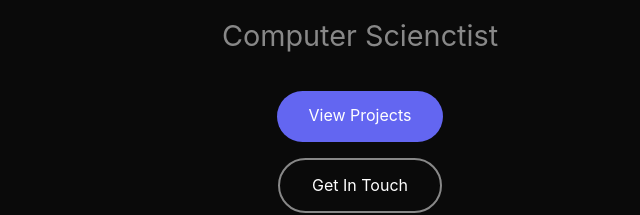
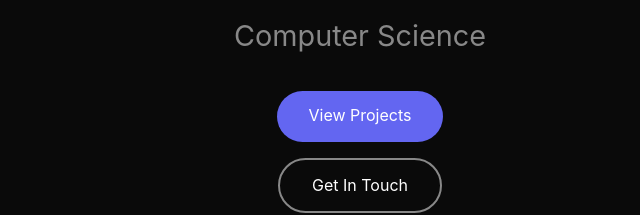
Before and after one commit to Elliotkim2/Elliotkim2.github.io, a plain HTML site: page index.html in a window 1280 px wide. Shown: the part 372-587 px from the top of the page, 280-920 px from the left. Drawn offline with Linux system fonts and the light colour scheme.

Commit message:
spelling check

```diff
--- a/index.html
+++ b/index.html
@@ -862,7 +862,7 @@
     <section id="home" class="hero">
         <div class="hero-content">
             <h1>Elliot Kim</h1>
-            <p class="subtitle">Computer Scienctist</p>
+            <p class="subtitle">Computer Science</p>
             <div class="hero-buttons">
                 <a href="#projects" class="btn btn-primary">View Projects</a>
                 <a href="#contact" class="btn btn-secondary">Get In Touch</a>
```
